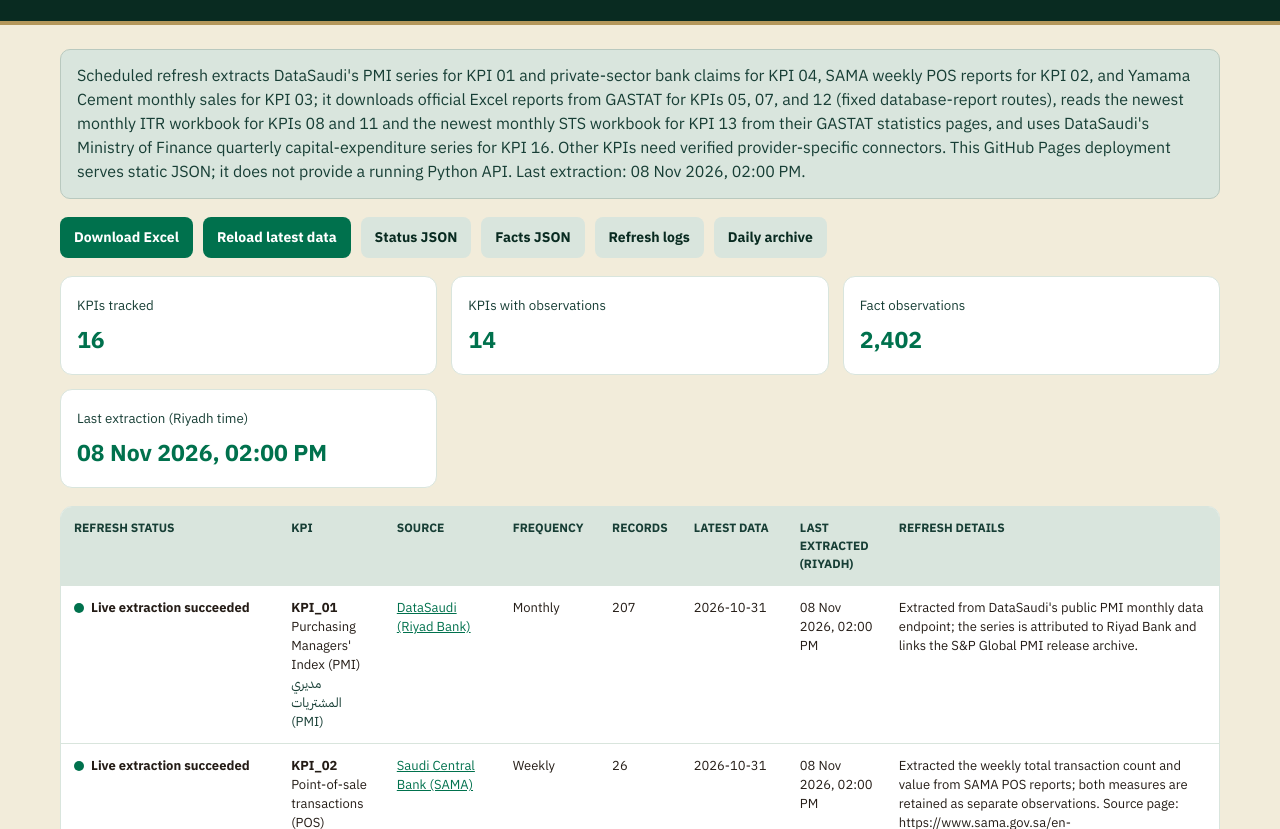
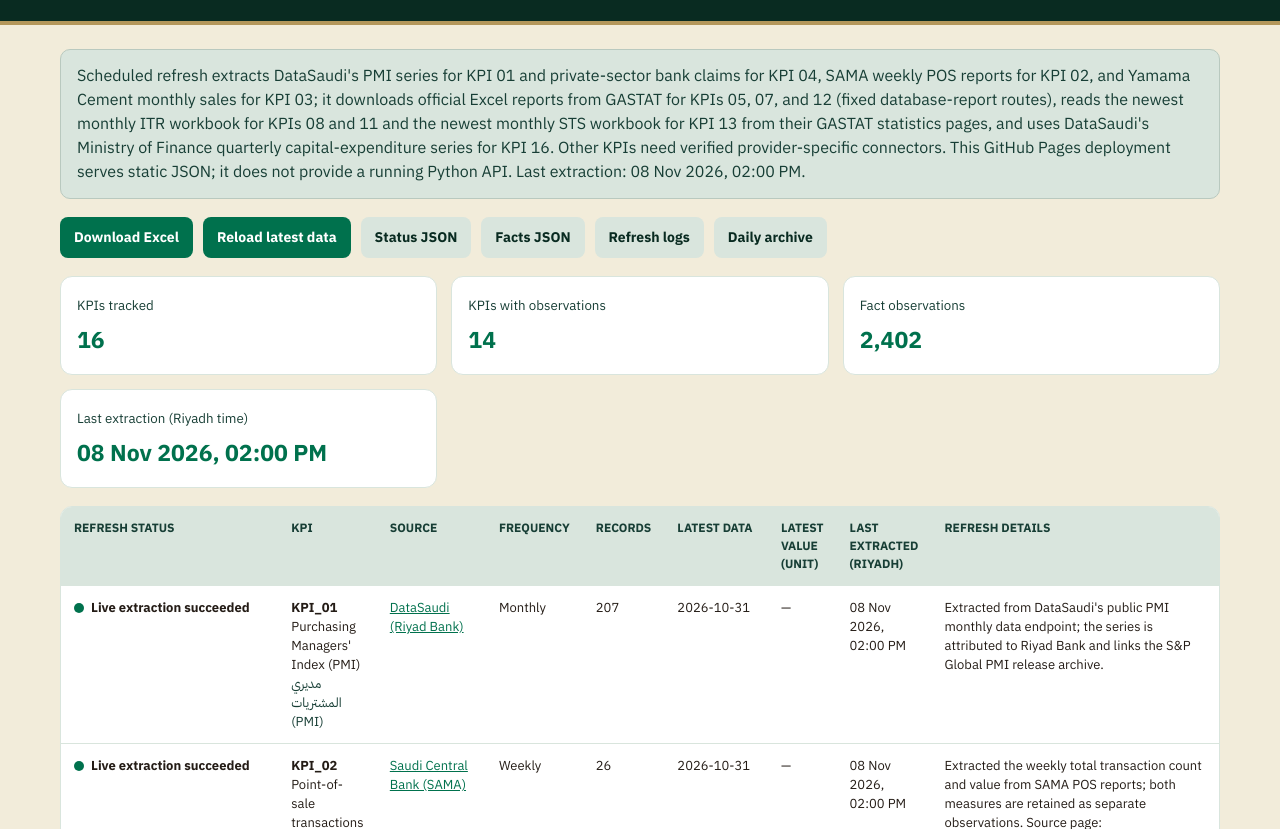
Before and after one commit to MuhannadFallatah/saudi-kpi-dashboard, a plain HTML site: page docs/index.html in a window 1280 px wide. Shown: the part 96-925 px from the top of the page. Drawn offline with Linux system fonts and the light colour scheme.

Commit message:
Show latest KPI values with units
Add the latest value and unit column to the published dashboard.

```diff
--- a/docs/index.html
+++ b/docs/index.html
@@ -17,7 +17,7 @@
 .tablebox{overflow:auto}table{width:100%;border-collapse:collapse;min-width:900px}th,td{text-align:left;padding:12px 13px;border-bottom:1px solid #d9e5dd;vertical-align:top}
 th{font-size:12px;text-transform:uppercase;color:#173e35;background:#d9e5dd;position:sticky;top:0}td{font-size:13px}
 .status{display:inline-flex;align-items:center;gap:7px;font-weight:700;white-space:nowrap}.dot{height:10px;width:10px;border-radius:50%;display:inline-block}
-.green .dot{background:#00714d}.red .dot{background:#a6433d}.muted,.foot{color:#173e35}.muted{direction:rtl;display:inline-block}
+.green .dot{background:#00714d}.red .dot{background:#a6433d}.muted,.foot{color:#173e35}.muted{direction:rtl;display:inline-block}.measure-source{display:block;color:#173e35;font-size:11px;direction:ltr}
 a{color:#00714d}.foot{font-size:12px;margin:14px 2px;line-height:1.5}#message{margin-left:auto;color:#173e35}
 @media(max-width:700px){.stats{grid-template-columns:1fr}.top h1{font-size:21px}}
 </style>
@@ -43,7 +43,7 @@ a{color:#00714d}.foot{font-size:12px;margin:14px 2px;line-height:1.5}#message{ma
 <div class="stat"><small>Last extraction (Riyadh time)</small><strong id="lastRefresh">—</strong></div>
 </section>
 <div class="tablebox"><table><thead><tr>
-<th>Refresh status</th><th>KPI</th><th>Source</th><th>Frequency</th><th>Records</th><th>Latest data</th><th>Last extracted (Riyadh)</th><th>Refresh details</th>
+<th>Refresh status</th><th>KPI</th><th>Source</th><th>Frequency</th><th>Records</th><th>Latest data</th><th>Latest value (unit)</th><th>Last extracted (Riyadh)</th><th>Refresh details</th>
 </tr></thead><tbody id="rows"></tbody></table></div>
 <p class="foot">Green indicates a successful extraction from a configured source workbook. Red indicates a failed or unavailable connector, no loaded observations, or intentional exclusion. The report URLs for GASTAT are fixed; MOF report links are discovered automatically; verify the latest observation date. This GitHub Pages site is static: JSON is served as files, not through a live Python API. Source extraction runs automatically in GitHub Actions every hour; this page reloads the latest published data every 5 minutes and when you click "Reload latest data". The repository and the site are public.</p>
 </main>
@@ -54,7 +54,7 @@ function ksa(v){
  return isNaN(d)?String(v):d.toLocaleString('en-GB',{timeZone:'Asia/Riyadh',year:'numeric',month:'short',day:'2-digit',hour:'2-digit',minute:'2-digit',hour12:true}).replace(/\b(am|pm)\b/i,m=>m.toUpperCase());
 }
 function esc(v){return String(v??'').replace(/[&<>"']/g,c=>({'&':'&amp;','<':'&lt;','>':'&gt;','"':'&quot;',"'":'&#39;'}[c]))}
-async function load(){
+function latestValue(k){  const values=Array.isArray(k.latestValues)?k.latestValues:[];  if(!values.length)return '—';  return values.map(v=>`<div>${Number(v.value).toLocaleString('en-US',{maximumFractionDigits:6})} ${esc(v.unit||'')}</div>${values.length>1&&v.sourceTable?`<span class="measure-source">${esc(v.sourceTable)}</span>`:''}`).join(''); } async function load(){
  const r=await fetch('data/status.json?t='+Date.now(),{cache:'no-store'});
  if(!r.ok)throw new Error('Status data not available (HTTP '+r.status+')');
  const d=await r.json();
@@ -69,7 +69,7 @@ async function load(){
  <td><strong>${esc(k.id)}</strong><br>${esc(k.name)}<br><span class="muted" lang="ar">${esc(k.nameArabic)}</span></td>
  <td>${k.sourceUrl?`<a href="${esc(k.sourceUrl)}" target="_blank" rel="noreferrer">${esc(k.source||'Source')}</a>`:esc(k.source||'Not specified')}</td>
  <td>${esc(k.frequency)}</td><td>${Number(k.observationCount).toLocaleString()}</td>
- <td>${esc(k.latestObservation||'—')}</td><td>${k.refreshStatus==='green'?esc(ksa(k.lastChecked||last)):''}</td><td>${esc(k.refreshNote||k.extractionStatus||'No extraction details')}</td></tr>`).join('');
+ <td>${esc(k.latestObservation||'—')}</td><td>${latestValue(k)}</td><td>${k.refreshStatus==='green'?esc(ksa(k.lastChecked||last)):''}</td><td>${esc(k.refreshNote||k.extractionStatus||'No extraction details')}</td></tr>`).join('');
 }
 load().catch(e=>document.getElementById('notice').textContent=e.message);
 
```
